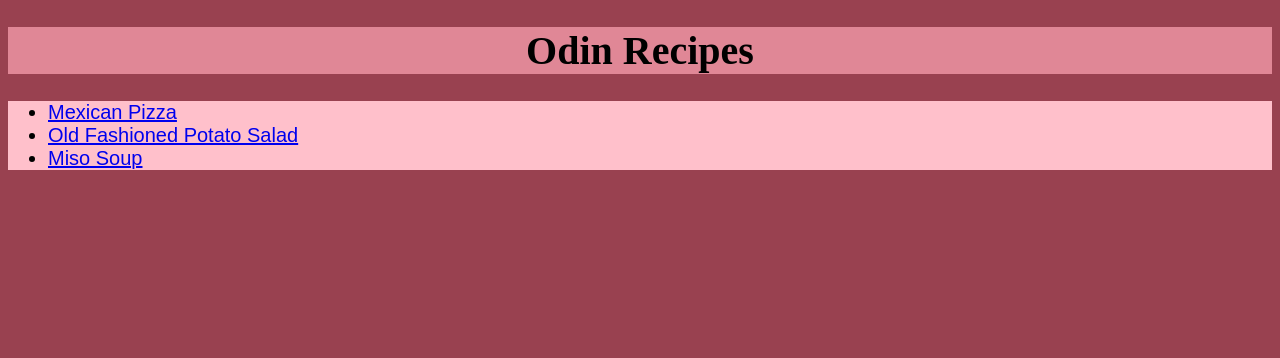
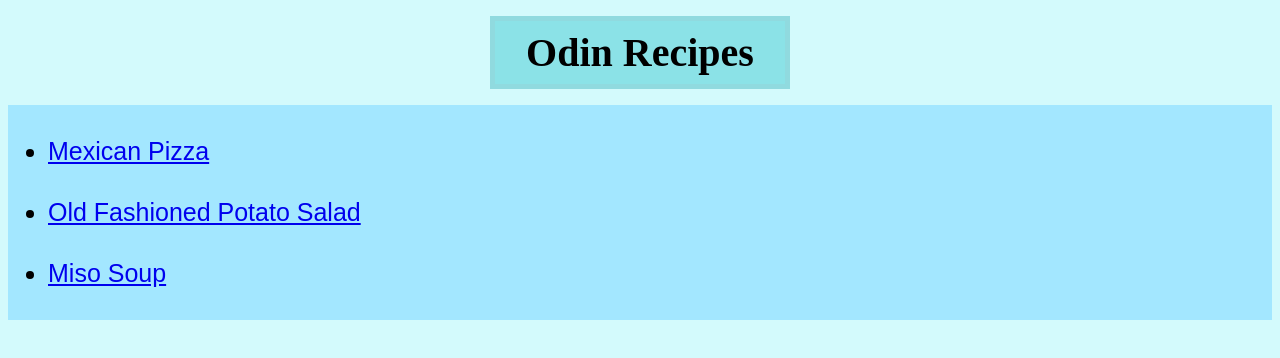
Before and after one commit to HassanIqbal715/odin-recipes, a plain HTML site: page index.html in a window 1280 px wide. Drawn offline with Linux system fonts and the light colour scheme.

Commit message:
Made the webpages slightly prettier

```diff
--- a/style.css
+++ b/style.css
@@ -1,18 +1,28 @@
 h1 {
     text-align: center;
     font-family:'Times New Roman', Times, serif;
-    background-color: rgb(224, 135, 150);
+    background-color: #8be2e7;
     font-size: 40px;
+    width: 300px;
+    box-sizing: border-box;
+    margin: 16px auto;
+    padding: 8px 0;
+    border: 5px, solid, #aeaeae26;
+    font-weight: 800;
 }
 
 .list, li, a, p {
-    background-color: pink;
+    background-color: rgb(163, 231, 255);
     font-family: Arial, Helvetica, sans-serif;
-    font-size: 20px;
+    font-size: 25px;
+    margin: 16px auto;
+    box-sizing: border-box;
+    padding-top: 8px;
+    padding-bottom: 8px;
 }
 
 * {
-    background-color: rgb(153, 65, 80);
+    background-color: #d3fafc;
 }
 
 img {
```
